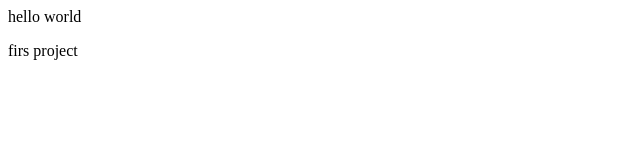
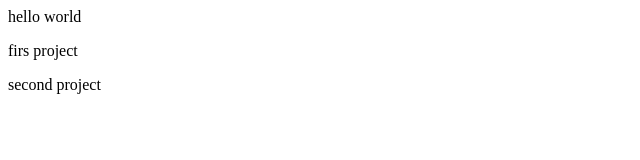
Before and after one commit to deekbru/brunda, a plain HTML site: page index.html in a window 1280 px wide. Shown: the whole page, without its empty margins (0-640 px from the left). Drawn offline with Linux system fonts and the light colour scheme.

Commit message:
Update index.html

```diff
--- a/index.html
+++ b/index.html
@@ -1,2 +1,3 @@
 <p> hello world</p>
 <p>firs project</p>
+<p>second project</p>
```
